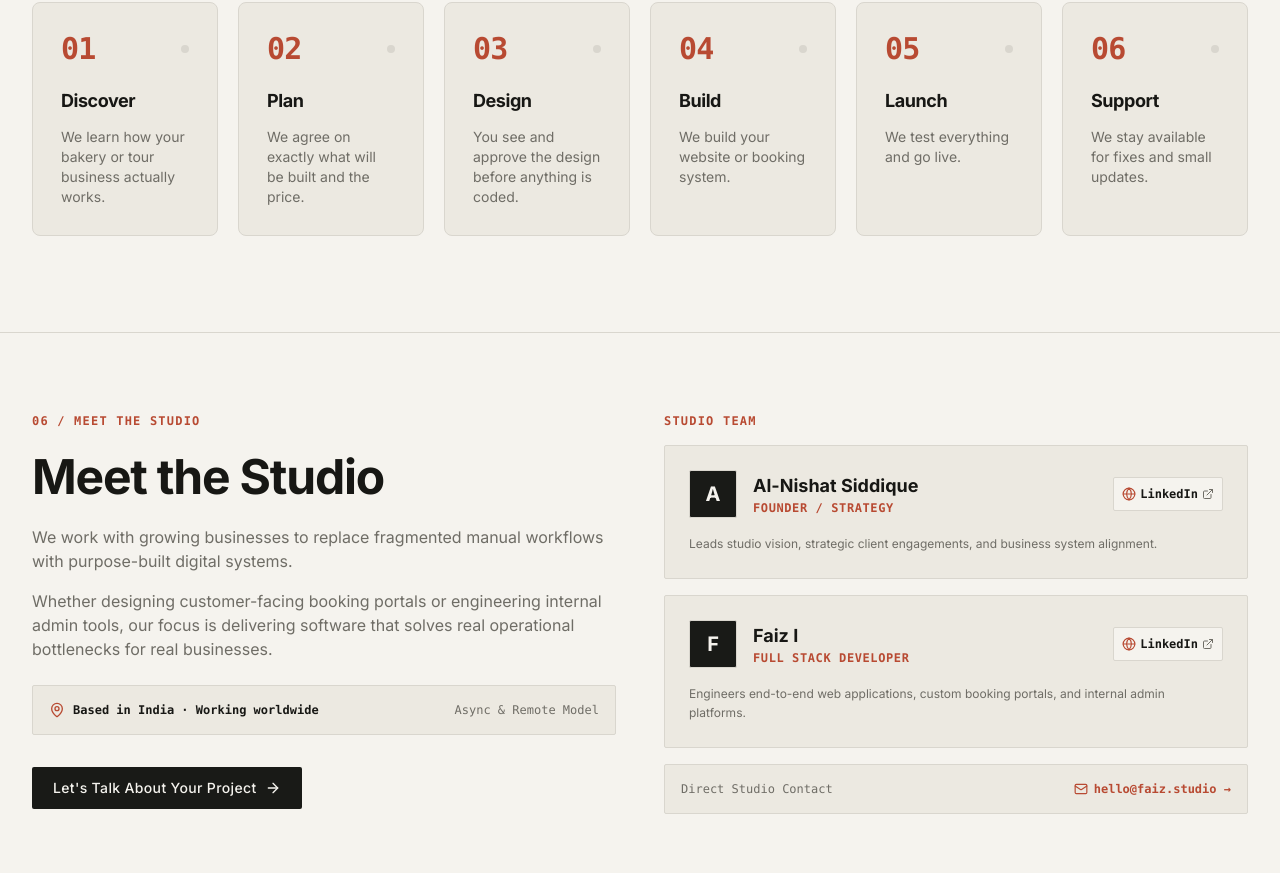
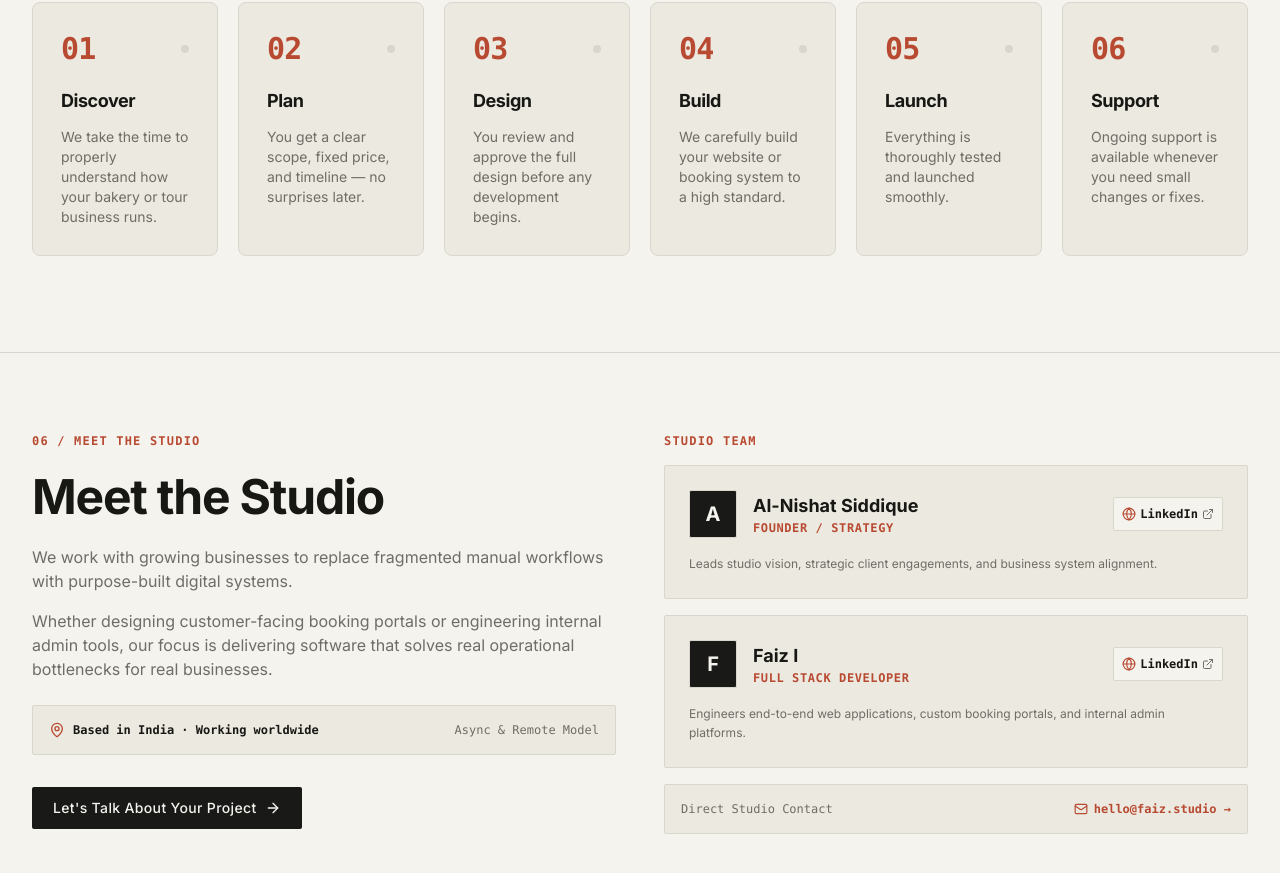
Before and after one commit to IsacSmile/thrine-uk, a React (Vite) app: page / in a window 1280 px wide. Shown: the part 8798-9671 px from the top of the page. Built offline with nearby package versions, Linux system fonts and the light colour scheme; no server answers.

Commit message:
copy: update process step descriptions to confident premium copy

```diff
--- a/src/components/sections/Process.tsx
+++ b/src/components/sections/Process.tsx
@@ -7,32 +7,32 @@ export const Process: React.FC = () => {
     {
       number: "01",
       title: "Discover",
-      riskNote: "We learn how your bakery or tour business actually works."
+      riskNote: "We take the time to properly understand how your bakery or tour business runs."
     },
     {
       number: "02",
       title: "Plan",
-      riskNote: "We agree on exactly what will be built and the price."
+      riskNote: "You get a clear scope, fixed price, and timeline — no surprises later."
     },
     {
       number: "03",
       title: "Design",
-      riskNote: "You see and approve the design before anything is coded."
+      riskNote: "You review and approve the full design before any development begins."
     },
     {
       number: "04",
       title: "Build",
-      riskNote: "We build your website or booking system."
+      riskNote: "We carefully build your website or booking system to a high standard."
     },
     {
       number: "05",
       title: "Launch",
-      riskNote: "We test everything and go live."
+      riskNote: "Everything is thoroughly tested and launched smoothly."
     },
     {
       number: "06",
       title: "Support",
-      riskNote: "We stay available for fixes and small updates."
+      riskNote: "Ongoing support is available whenever you need small changes or fixes."
     }
   ];
 
```
